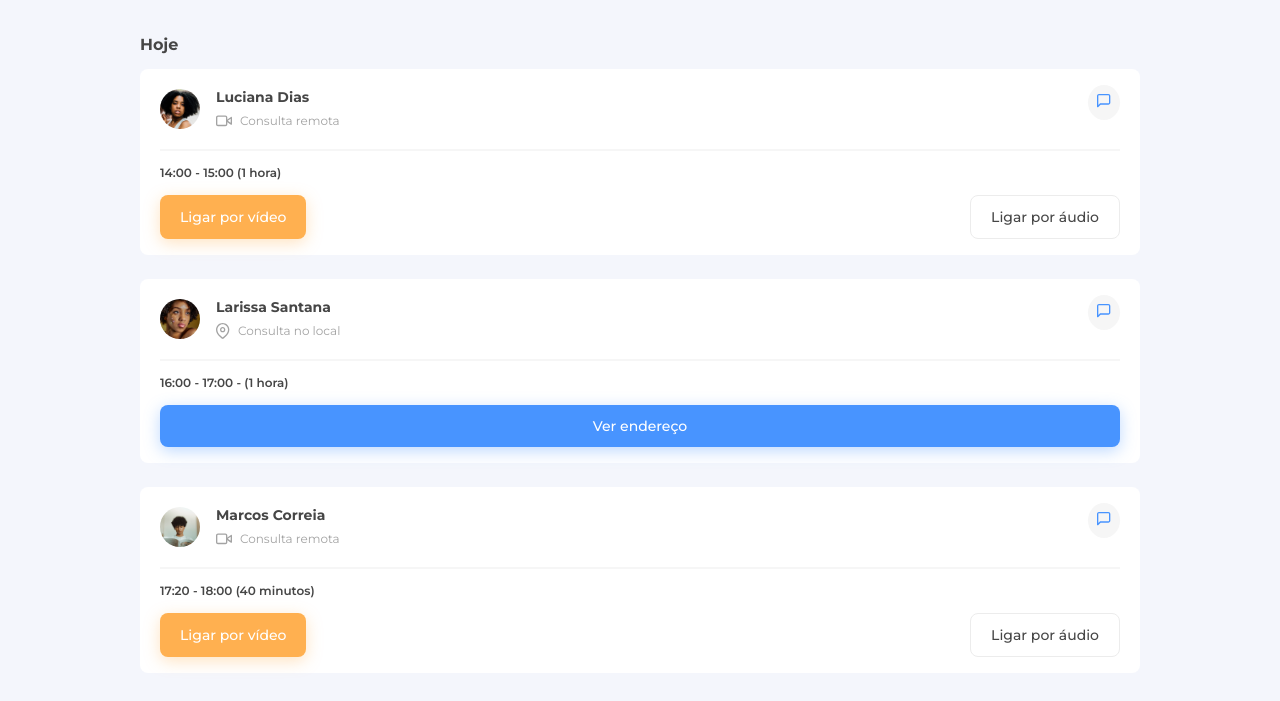
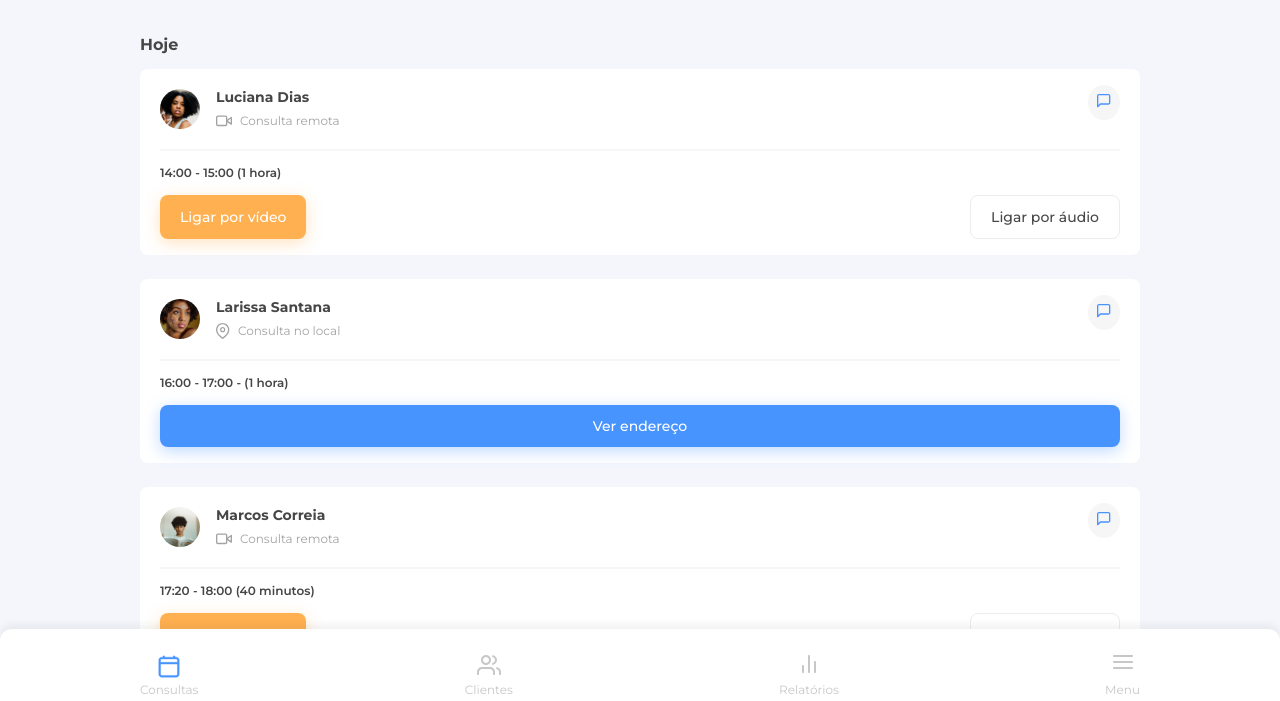
Before and after one commit to aluizamendes/responsividade-7DaysOfCode, a plain HTML site: page index.html in a window 1280 px wide. Shown: the part 99-800 px from the top of the page. Drawn offline with Linux system fonts and the light colour scheme.

Commit message:
added navbar

```diff
--- a/css/style.css
+++ b/css/style.css
@@ -5,8 +5,6 @@
 :root {
   --primaryBlue: #4894FF;
   --primaryOrange: #FFB050;
-  --primaryBlueShadow: box-shadow: 0px 4px 16px 0px #4894FF29;
-  --primaryOrangeShadow: box-shadow: 0px 4px 16px #FFB050;
 
   --darkBlack: #464646;
   --copyText: #A3A3A3;
@@ -22,6 +20,7 @@ body {
   font-family: 'Montserrat', sans-serif;
   font-size: 1.6rem;
   background-color: var(--surfaces);
+  position: relative;
 }
 
 .container {
@@ -168,3 +167,43 @@ h2 {
   padding: 1.2rem 2rem;
   cursor: pointer;
 }
+
+/* ----- Menu ----- */
+nav {
+  padding: 2.6rem 0;
+  background-color: #fff;
+  box-shadow: 0px -4px 8px 0px #0000000F;
+  border-radius: 1.2rem 1.2rem 0rem 0rem;
+  position: fixed;
+  width: 100%;
+  z-index: 10;
+  top: 91vh;
+}
+
+.nav_links {
+  display: flex;
+  justify-content: space-between;
+}
+
+.nav_links a {
+  color: #C7C7C7;
+  font-size: 1.2rem;
+  text-decoration: none;
+  transition: all 0.4s ease;
+}
+
+.nav_links a:active {
+  color: var(--primaryBlue);
+}
+
+.nav_links a:hover {
+  color: var(--primaryBlue);
+}
+
+.menu_item {
+  display: flex;
+  flex-direction: column;
+  align-items: center;
+  justify-content: space-between;
+  gap: .6rem;
+}
--- a/index.html
+++ b/index.html
@@ -12,6 +12,28 @@
   <title>Document</title>
 </head>
 <body>
+  <nav>
+    <div class="container">
+      <div class="nav_links">
+        <div class="menu_item">
+          <img src="img/calendario-icon.svg">
+          <a href="index.html">Consultas</a>
+        </div>
+        <div class="menu_item">
+          <img src="img/clientes-icon.svg">
+          <a href="#">Clientes</a>
+        </div>
+        <div class="menu_item">
+          <img src="img/relatorios-icon.svg">
+          <a href="#">Relatórios</a>
+        </div>
+        <div class="menu_item">
+          <img src="img/menu-icon.svg">
+          <a href="#">Menu</a>
+        </div>
+      </div>
+    </div>
+  </nav>
   <header>
     <div class="container">
       <div class="profile_container">
@@ -264,7 +286,6 @@
           </div>
         </div>
 
-
       </section>
     </div>
   </main>
```
Also changed, not shown: img/calendario-icon.svg (added), img/clientes-icon.svg (added), img/menu-icon.svg (added), img/relatorios-icon.svg (added).
